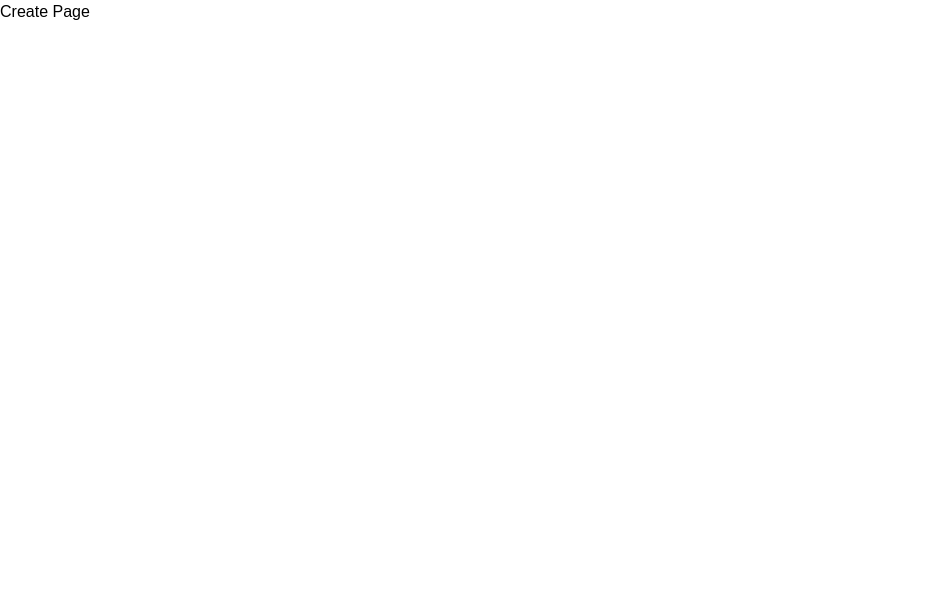
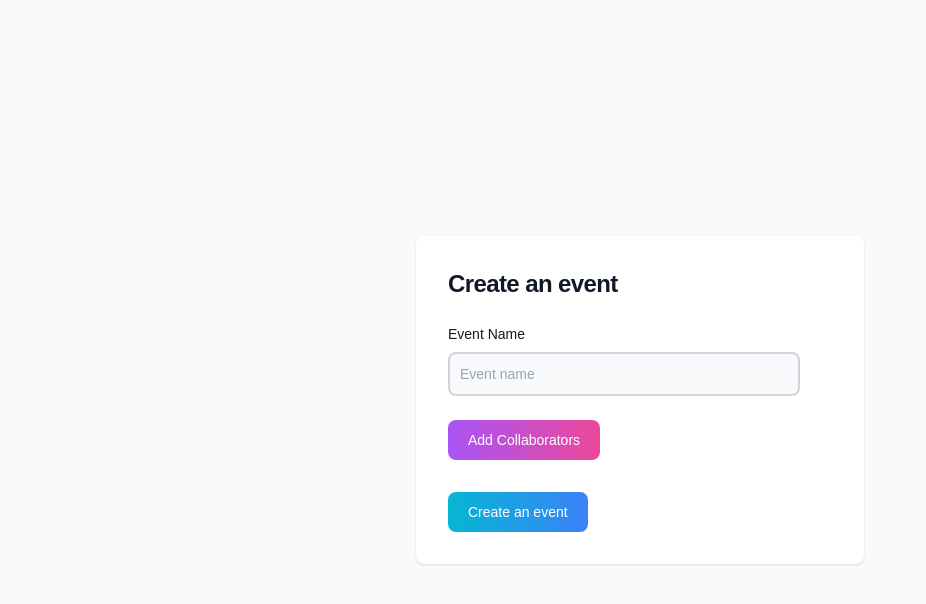
Before and after one commit to Coders-Club-by-TSC/EventGatePassManager, a Next.js app: page /create in a window 1280 px wide. Shown: the top 604 px of the page, without its empty margins (0-926 px from the left). Built offline with nearby package versions, Linux system fonts and the light colour scheme; a web font is replaced by a local one.

Commit message:
Create Event page

```diff
--- a/app/collab/page.jsx
+++ /dev/null
@@ -1,9 +0,0 @@
-import React from 'react'
-
-const page = () => {
-  return (
-    <div>Collaborator Page</div>
-  )
-}
-
-export default page
--- a/app/create/page.jsx
+++ b/app/create/page.jsx
@@ -1,9 +1,106 @@
-import React from 'react'
+"use client";
+import React from "react";
+import { useState } from "react";
+const CreatePage = () => {
+  const [val, setVal] = useState([]);
+  const handleAdd = () => {
+    const abc = [...val, []];
+    setVal(abc);
+  };
+  const handleChange = (e, i) => {
+    const inputdata = [...val];
+    inputdata[i] = e.target.value;
+    setVal(inputdata);
+  };
 
-const CreatePage = () => {
-    return (
-        <div>Create Page</div>
-    )
-}
+  const handleDelete = (i) => {
+    const deleteVal = [...val];
+    deleteVal.splice(i, 1);
+    setVal(deleteVal);
+  };
+  return (
+    <>
+      <section class="bg-gray-50 ">
+        <div class="flex flex-col items-center justify-center px-6 py-8 mx-auto md:h-screen lg:py-0">
+          {/* <a href="#" class="flex items-center mb-6 text-2xl font-semibold text-gray-900 dark:text-white">
+          <img class="w-8 h-8 mr-2" src="https://flowbite.s3.amazonaws.com/blocks/marketing-ui/logo.svg" alt="logo">
+          Flowbite
+      </a> */}
+          <div class="w-full bg-white rounded-lg shadow dark:border md:mt-0 sm:max-w-md xl:p-0 ">
+            <div class="p-6 space-y-4 md:space-y-6 sm:p-8">
+              <h1 class="text-xl font-bold leading-tight tracking-tight text-gray-900 md:text-2xl ">
+                Create an event
+              </h1>
+              <form class="space-y-4 md:space-y-6" action="#">
+                <div>
+                  <label
+                    for="email"
+                    class="block mb-2 text-sm font-medium text-gray-900 "
+                  >
+                    Event Name
+                  </label>
+                  <input
+                    type="text"
+                    name="event"
+                    id="email"
+                    class="bg-gray-50 border-2 border-gray-300  text-gray-900 sm:text-sm rounded-lg   w-11/12 p-2.5  dark:border-gray-600 dark:placeholder-gray-400  dark:focus:ring-blue-500 dark:focus:border-blue-500"
+                    placeholder="Event name"
+                    required=""
+                  />
+                </div>
+                <div>
+                  <button
+                    type="button"
+                    class="text-white bg-gradient-to-r from-purple-500 to-pink-500 hover:bg-gradient-to-l focus:ring-4 focus:outline-none focus:ring-purple-200 dark:focus:ring-purple-800 font-medium rounded-lg text-sm px-5 py-2.5 text-center mr-2 mb-2"
+                    onClick={() => handleAdd()}
+                  >
+                    Add Collaborators
+                  </button>
+                  <button className=" bg:gray-50 hover:bg-gray-200 rounded p-1"></button>
 
-export default CreatePage
+                  {val.map((data, i) => {
+                    return (
+                      <>
+                        <input
+                          type="email"
+                          //   name="email"
+                          id="email"
+                          value={data}
+                          class="bg-gray-50 mt-2 border-dashed border-2 border-gray-300  text-gray-900 sm:text-sm rounded-lg   w-10/12 p-2.5  dark:border-gray-600 dark:placeholder-gray-400  dark:focus:ring-blue-500 dark:focus:border-blue-500"
+                          placeholder="name@company.com"
+                          required=""
+                          onChange={(e) => handleChange(e, i)}
+                        />
+                        <button
+                          className="rounded p-2 bg-gray-50 hover:bg-gray-300 ms-2"
+                          onClick={() => handleDelete(i)}
+                        >
+                          ❌
+                        </button>
+                      </>
+                    );
+                  })}
+                </div>
+                <button
+                  type="button"
+                  class="text-white bg-gradient-to-r from-cyan-500 to-blue-500 hover:bg-gradient-to-bl focus:ring-4 focus:outline-none focus:ring-cyan-300 dark:focus:ring-cyan-800 font-medium rounded-lg text-sm px-5 py-2.5 text-center mr-2 mb-2"
+                >
+                  Create an event
+                </button>
+
+                {/* <button
+                  type="submit"
+                  class="w-full  bg-primary-600 hover:bg-primary-700 focus:ring-4 focus:outline-none focus:ring-primary-300 font-medium rounded-lg text-sm px-5 py-2.5 text-center dark:bg-primary-600 dark:hover:bg-primary-700 dark:focus:ring-primary-800"
+                >
+                  Create an account
+                </button> */}
+              </form>
+            </div>
+          </div>
+        </div>
+      </section>
+    </>
+  );
+};
+
+export default CreatePage;
```
Also changed, not shown: app/[event]/page.jsx (renamed from app/profile/[event]/page.jsx), app/[event]/scanner/page.jsx (renamed from app/profile/[event]/scanner/page.jsx).
